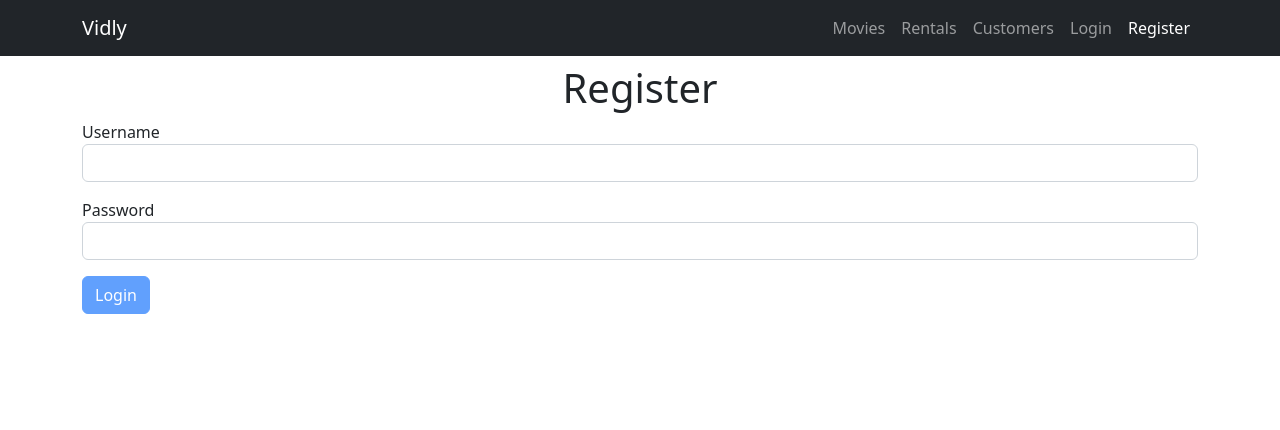
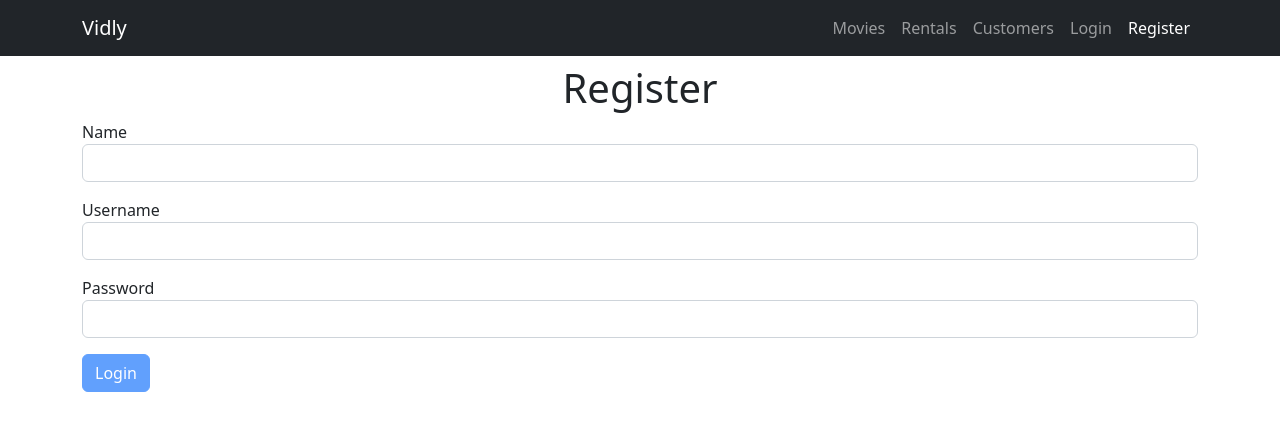
Before and after one commit to mhemanthkmr/vidly-react, a React (Create React App) app: page /register in a window 1280 px wide. Shown: the top 430 px of the page. Built offline with nearby package versions, Linux system fonts and the light colour scheme.

Commit message:
Created Register Form

```diff
--- a/src/components/registerForm.jsx
+++ b/src/components/registerForm.jsx
@@ -1,4 +1,4 @@
-import React, { Component } from "react";
+import React from "react";
 import Joi from "joi-browser";
 import Form from "./common/form";
 
@@ -9,7 +9,8 @@ class RegisterForm extends Form {
   };
 
   schema = {
-    username: Joi.string().required().label("Username"),
+    name: Joi.string().required().label("name"),
+    username: Joi.string().required().email().label("Username"),
     password: Joi.string().required().label("Password"),
   };
 
@@ -23,6 +24,7 @@ class RegisterForm extends Form {
       <div className="container">
         <h1 className="text-center">Register</h1>
         <form onSubmit={this.handleSubmit}>
+          {this.renderInput("name", "Name")}
           {this.renderInput("username", "Username")}
           {this.renderInput("password", "Password", "password")}
           {this.renderButton("Login")}
```
